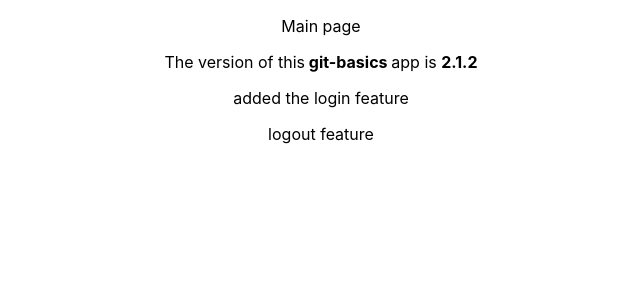
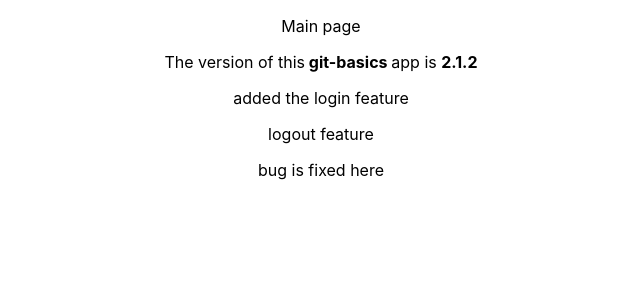
Before and after one commit to Sakthivel-Vadivel/basic-react, a React (Create React App) app in the folder git-basics/: page / in a window 1280 px wide. Shown: the top 300 px of the page, without its empty margins (319-959 px from the left). Built offline with nearby package versions, Linux system fonts and the light colour scheme.

Commit message:
fix:bug is fixed

```diff
--- a/git-basics/src/App.js
+++ b/git-basics/src/App.js
@@ -11,6 +11,7 @@ function App() {
       </p>
       <p> added the login feature</p>
       <p>logout feature</p>
+      <div>bug is fixed here</div>
     </div>
   );
 }
```
